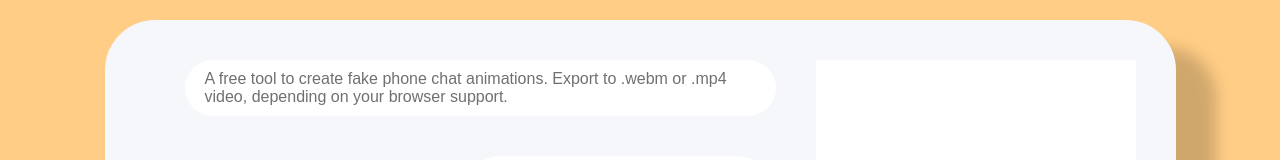
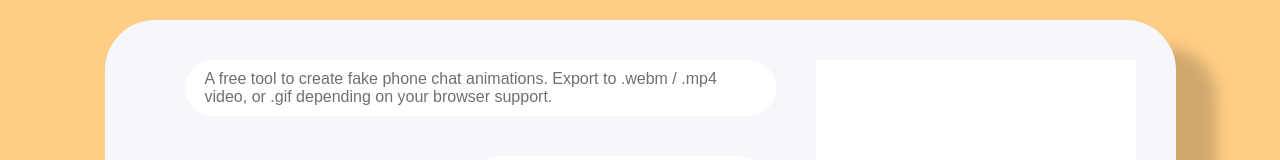
Before and after one commit to williamforster/chat-animator, a plain HTML site: page index.html in a window 1280 px wide. Shown: the top 160 px of the page. Drawn offline with Linux system fonts and the light colour scheme.

Commit message:
Update description to include gif support

```diff
--- a/index.html
+++ b/index.html
@@ -14,7 +14,7 @@
             <div id="description">
                 <h1>Chat-Animator</h1>
                 <p>A free tool to create fake phone chat animations.
-                    Export to .webm or .mp4 video, depending on your browser support.</p>
+                    Export to .webm / .mp4 video, or .gif depending on your browser support.</p>
             </div>
             <table>
                 <tr>
```
